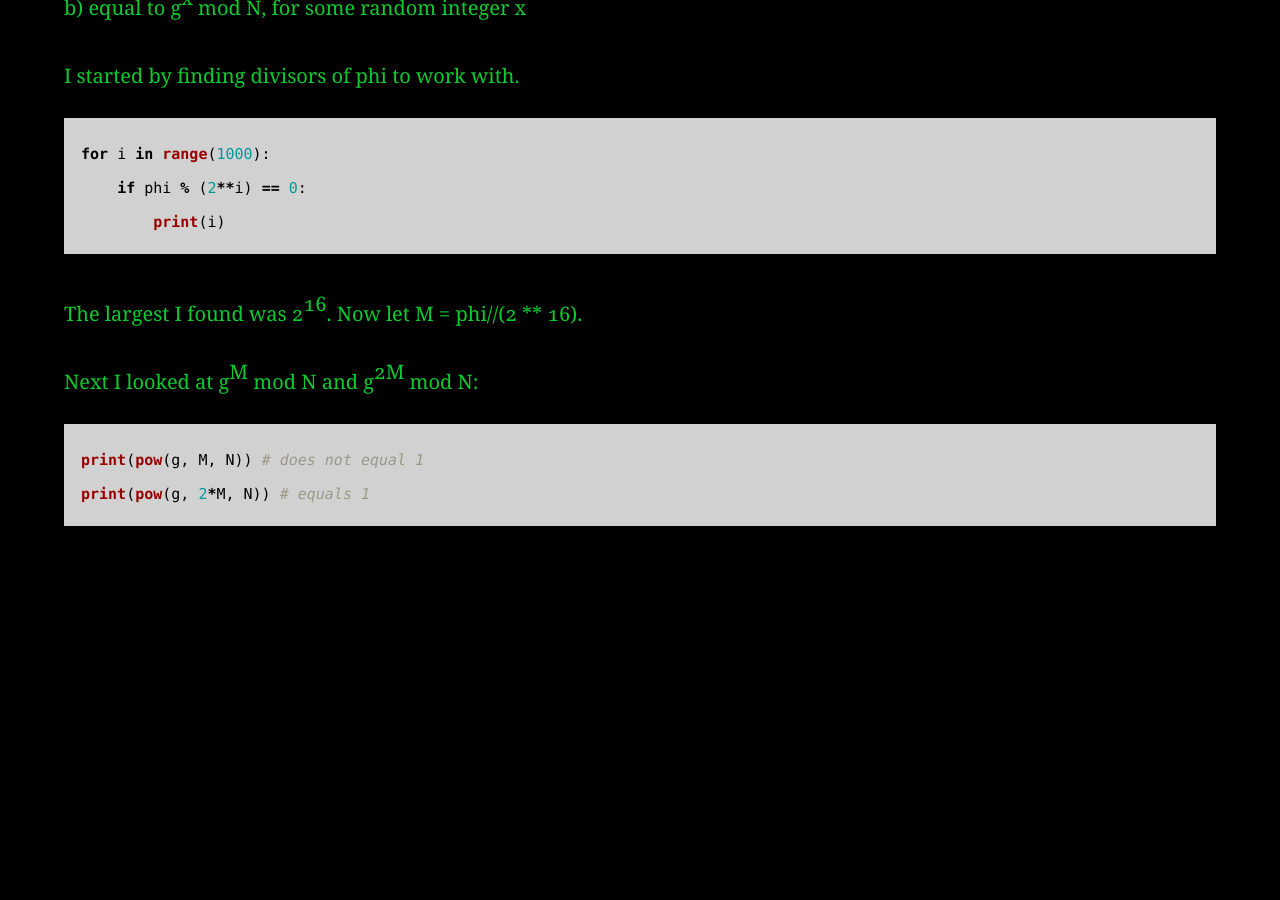
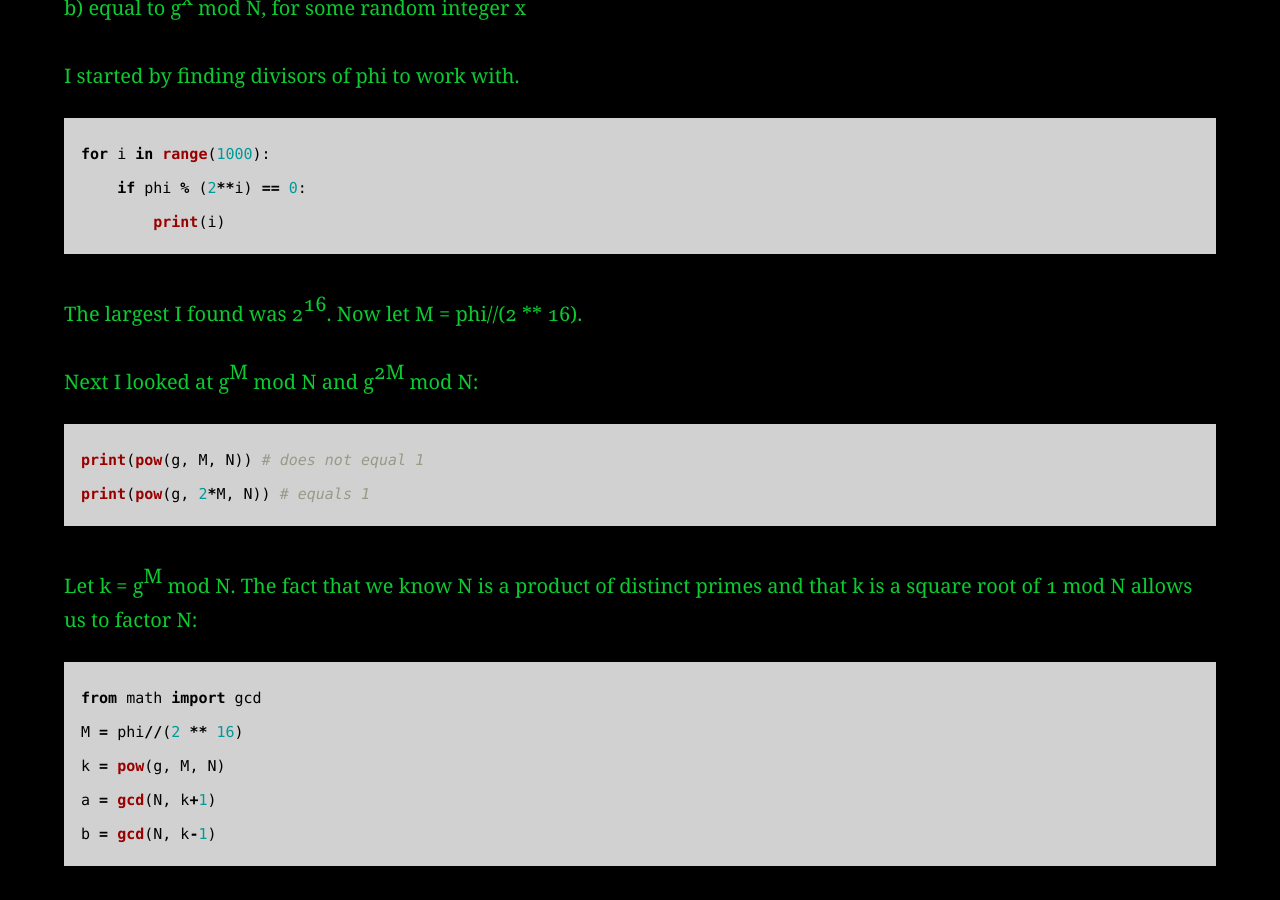
Before and after one commit to AC01010/Connor-McCartney.github.io, a Jekyll site: the page built from _posts/2014-01-07-Cryptohackmathbrain2.md, in a window 1280 px wide and 900 px high, scrolled down 1140 px. Built offline with Jekyll 4.4.1, drawn with Linux system fonts in a browser that asks for light colours; before the commit the page ends 1700 px from its top, so only the background shows below that.

Commit message:
Update 2014-01-07-Cryptohackmathbrain2.md

````diff
--- a/_posts/2014-01-07-Cryptohackmathbrain2.md
+++ b/_posts/2014-01-07-Cryptohackmathbrain2.md
@@ -56,3 +56,14 @@ Next I looked at g<sup>M</sup> mod N and g<sup>2M</sup> mod N:
 print(pow(g, M, N)) # does not equal 1
 print(pow(g, 2*M, N)) # equals 1
 ```
+
+Let k = g<sup>M</sup> mod N. The fact that we know N is a product of distinct primes and that k is a square root of 1 mod N
+allows us to factor N:
+
+```python
+from math import gcd
+M = phi//(2 ** 16)
+k = pow(g, M, N)
+a = gcd(N, k+1)
+b = gcd(N, k-1)
+```
````
